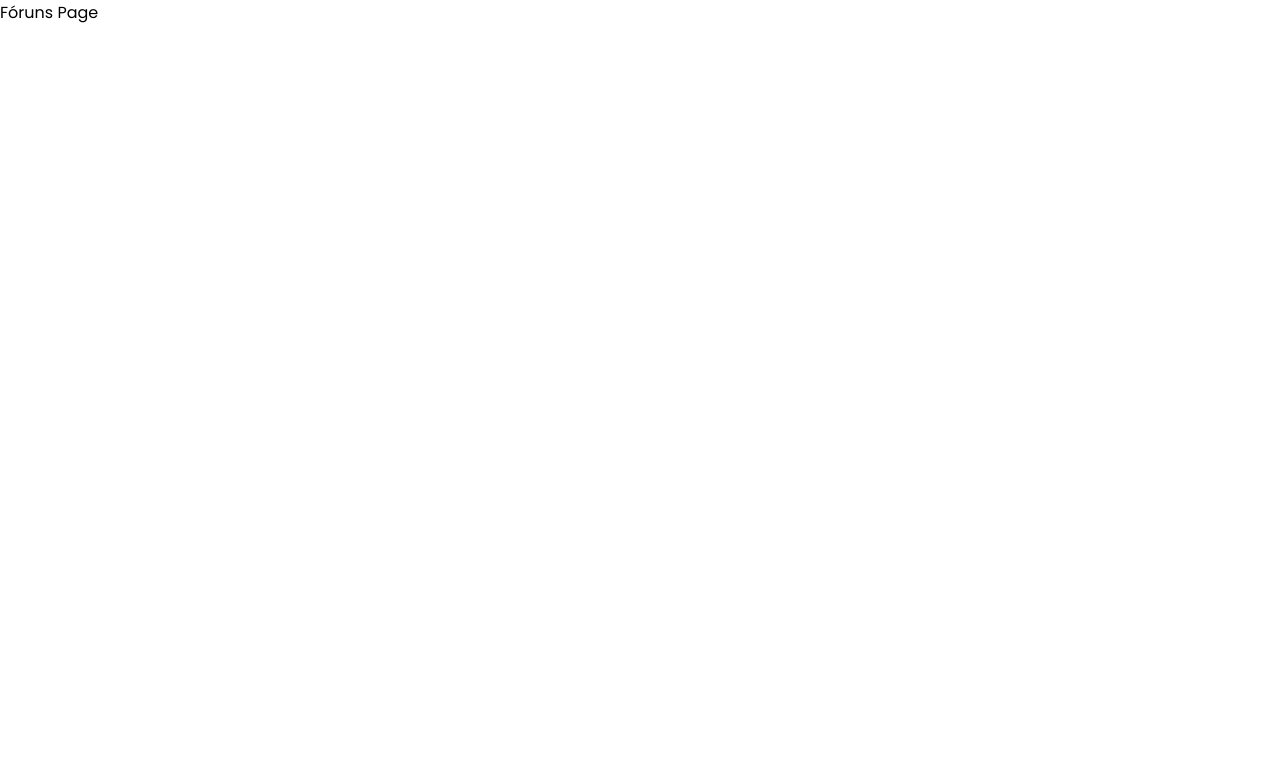
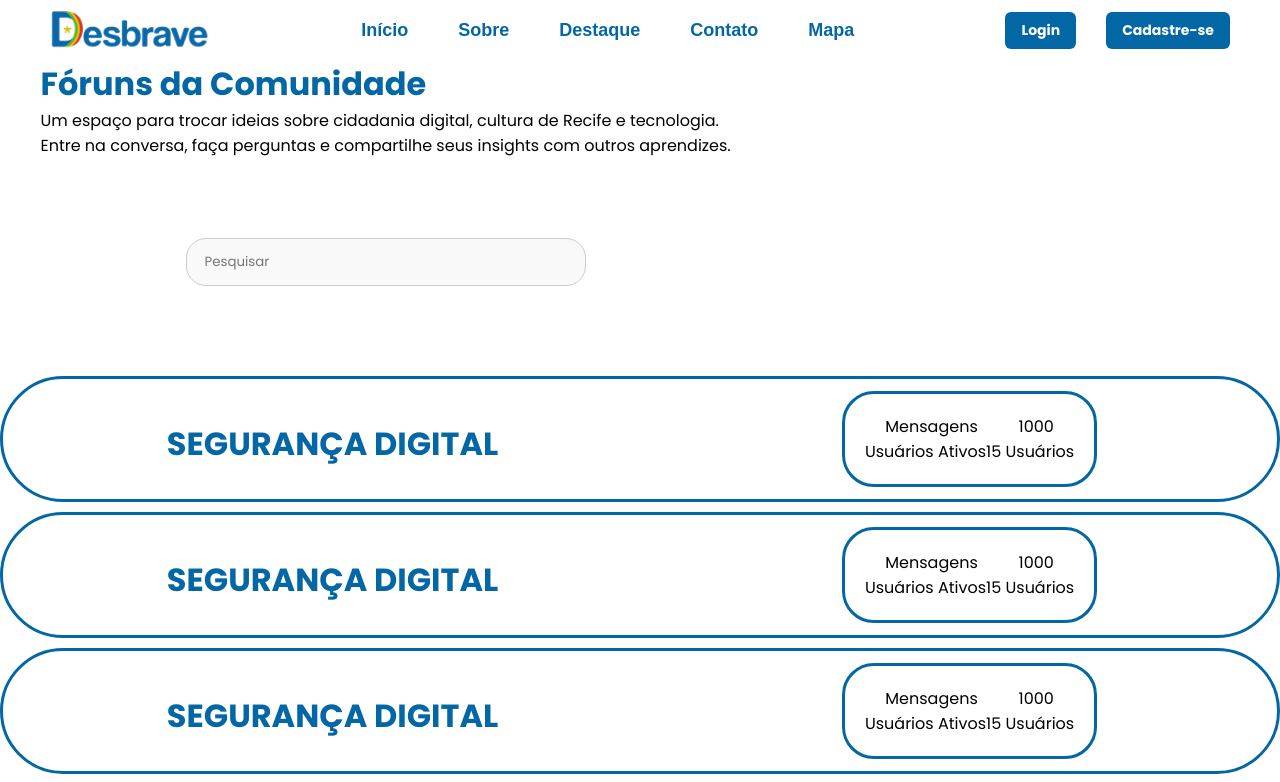
Before and after one commit to MiTabosa/Projeto-Desbrave, a React (Vite) app: page /foruns in a window 1280 px wide. Shown: the top 782 px of the page. Built offline with nearby package versions, Linux system fonts and the light colour scheme.

Commit message:
criada a pagina de foruns

```diff
--- a/src/App.jsx
+++ b/src/App.jsx
@@ -1,12 +1,13 @@
 import { BrowserRouter as Router, Routes, Route } from 'react-router-dom';
 import Home from './pages/Home';
+import Foruns from './pages/Forum/Foruns';
 
 function App() {
   return (
     <Router>
       <Routes>
         <Route path="/" element={<Home />} />
-        <Route path="/foruns" element={<div>Fóruns Page</div>} />
+        <Route path="/foruns" element={<Foruns/>} />
         <Route path="/cursos" element={<div>Cursos Page</div>} />
         <Route path="/desafios" element={<div>Desafios Page</div>} />
         <Route path="/mapa" element={<div>Mapa Page</div>} />
--- /dev/null
+++ b/src/components/BarraPesquisa/barra.css
@@ -0,0 +1,19 @@
+.bar-pesquisa{
+    display: flex;
+    align-items: center;
+    border: 1px solid#ccc;;
+    background-color: #00000006;
+    padding: 5px 10px;
+    width: 400px;
+    border-radius: 20px;
+    color: #b4b4b4;
+    margin: 5rem auto;
+
+}
+.bar-pesquisa input{
+    border: none;
+    background-color: transparent;
+    padding: 8px;
+    width: 100%;
+    outline: none;
+}
--- /dev/null
+++ b/src/components/BarraPesquisa/barra.jsx
@@ -0,0 +1,27 @@
+import { useState } from "react";
+import "./barra.css";
+
+
+function Barra ({ onSearch}){
+    const [query, setQuery] = useState("")
+
+    const handleInputChage = (event) => {
+        setQuery(event.target.value);
+    };
+    const handleSearch = () => {
+        onSearch(query);
+    }
+
+ return(
+    <div className="bar-pesquisa">
+        <input
+        type="text"
+        placeholder="Pesquisar"
+        value={query}
+        onChange={handleInputChage}
+        />
+
+    </div>
+ );
+};
+export default Barra;
--- /dev/null
+++ b/src/components/Forum/ForumCard.css
@@ -0,0 +1,33 @@
+:root{
+    --cor-principal: #0367A5;
+}
+*{
+    margin: 0;
+    padding: 0;
+    box-sizing: border-box;
+}
+.card-forum{
+    display: flex;
+    align-items: center;
+    justify-content: space-around;
+    border: 3px solid var(--cor-principal);
+    border-radius: 4.48rem;
+    margin: 10px auto;
+
+}
+.card-forum p{
+    display: flex;
+    flex-direction: row;
+    justify-content: center;
+}
+.card-right{
+    border: 3px solid var(--cor-principal) ;
+    border-radius: 2rem;
+    padding: 1.25rem;
+    margin: 0.75rem 1rem;
+}
+.card-box{
+    display: flex;
+    align-items: center;
+    justify-content: space-around;
+}
--- /dev/null
+++ b/src/components/Forum/ForumCard.jsx
@@ -0,0 +1,46 @@
+import React from "react";
+import "./ForumCard.css"
+
+const data = [
+    {title:"SEGURANÇA DIGITAL", messages: 1000, activeUsers:15},
+    {title:"SEGURANÇA DIGITAL", messages: 1000, activeUsers:15},
+    {title:"SEGURANÇA DIGITAL", messages: 1000, activeUsers:15}
+]
+const ForumCard = ({title, messages, activeUsers}) => {
+    return (
+        <div className="card-forum">
+            <div className="card-left">
+            <span className="card-icon"></span>
+            <h2 className="card-title">{title}</h2>
+        </div>
+        <div className="card-right">
+        <div className="card-box">
+          <p>Mensagens</p>
+          <p className="bold">{messages}</p>
+        </div>
+        <div className="card-box">
+          <p>Usuários Ativos</p>
+          <p className="bold">{activeUsers} Usuários</p>
+        </div>
+      </div>
+    </div>
+
+
+    );
+};
+const App = () => {
+    return (
+      <div className="container">
+        {data.map((item, index) => (
+          <ForumCard
+            key={index}
+            title={item.title}
+            messages={item.messages}
+            activeUsers={item.activeUsers}
+          />
+        ))}
+      </div>
+    );
+  };
+
+  export default App;
--- /dev/null
+++ b/src/pages/Forum/Foruns.css
@@ -0,0 +1,16 @@
+:root{
+    --cor-principal: #0367A5;
+}
+*{
+    margin: 0;
+    padding: 0;
+    box-sizing: border-box;
+}
+.hero-forum{
+    display: flex;
+    align-items: center;
+    margin: auto 2.528rem;
+}
+.titulo{
+  width: 100%;
+}
--- /dev/null
+++ b/src/pages/Forum/Foruns.jsx
@@ -0,0 +1,35 @@
+import Navbar from "../../components/Navbar/Navbar";
+import Footer from "../../components/Footer/Footer";
+import Barra from "../../components/BarraPesquisa/barra";;
+import ForumCard from "../../components/Forum/ForumCard";
+import './Foruns.css'
+
+
+function Foruns(){
+    const handleSearch = (searchQuery) => {
+        console.log("Pesquisando: ", searchQuery);
+    }
+    return(
+
+        <div className="forum">
+            <Navbar/>
+            <section className="hero-forum">
+                <div className="text-hero">
+
+                    <h2 className="titulo">Fóruns da Comunidade</h2>
+                    <p>Um espaço para trocar ideias sobre cidadania digital, cultura de Recife e tecnologia. <br/> Entre na conversa, faça perguntas e compartilhe seus insights com outros aprendizes.</p>
+                    <Barra onSearch={handleSearch} />
+
+                </div>
+            </section>
+            <section>
+                <div className="cotainer">
+                    <ForumCard/>
+                </div>
+            </section>
+            <Footer/>
+        </div>
+    );
+
+}
+export default Foruns;
```
Also changed, not shown: src/assets/Forum.png (added), 1 other file (tests, documents, lock files or other folders).
